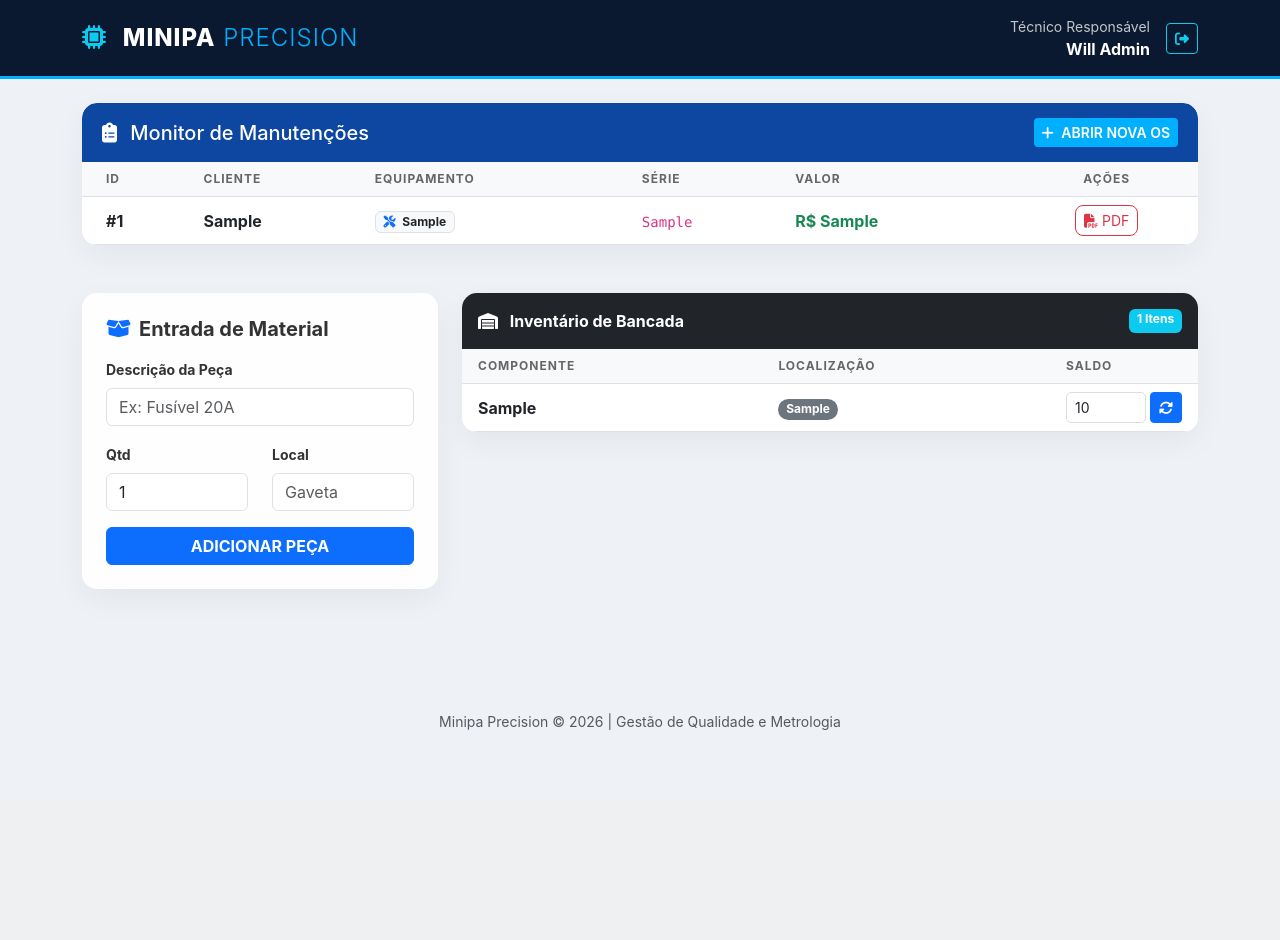
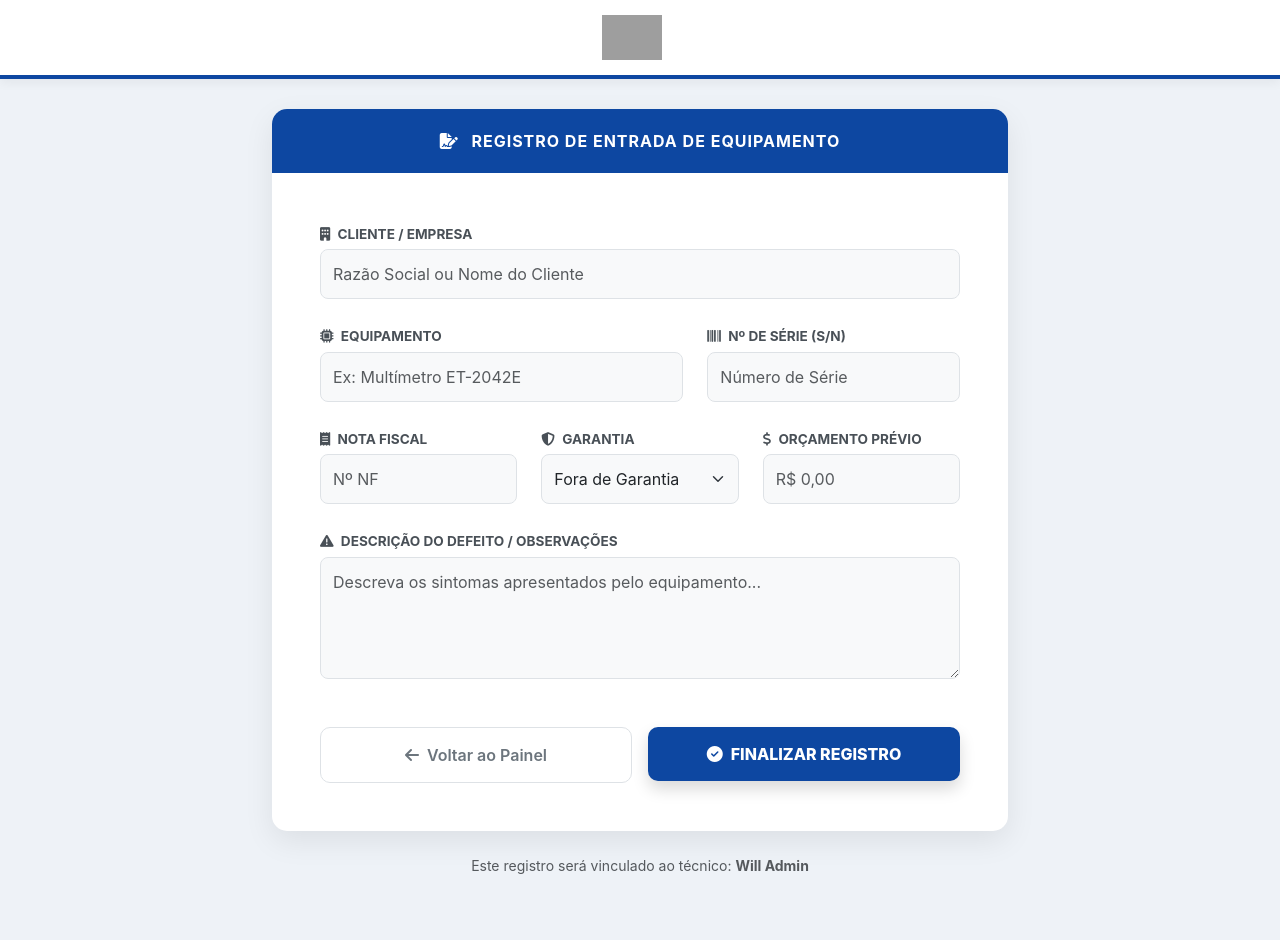
Before and after one commit to heavy-metal-tech/sistema_minipa, a Flask app: page /dashboard in a window 1280 px wide. Before the commit the page ends 730 px from the top, so only its background shows below. Run offline with Flask 3, Linux system fonts and the light colour scheme; a user stored in the database is signed in; tables that the repository leaves empty hold one stand-in row (values such as "Sample post"); grey boxes are pictures that could not be loaded.

Commit message:
Update dashboard.html

```diff
--- a/templates/dashboard.html
+++ b/templates/dashboard.html
@@ -3,190 +3,188 @@
 <head>
     <meta charset="UTF-8">
     <meta name="viewport" content="width=device-width, initial-scale=1.0">
-    <title>Minipa Precision | Industrial Management</title>
+    <title>Minipa Precision | Nova Ordem de Serviço</title>
     <link rel="stylesheet" href="https://cdn.jsdelivr.net/npm/bootstrap@5.3.0/dist/css/bootstrap.min.css">
     <link rel="stylesheet" href="https://cdnjs.cloudflare.com/ajax/libs/font-awesome/6.4.0/css/all.min.css">
     <style>
         :root {
-            --dark-blue: #0a192f;
             --minipa-blue: #0d47a1;
-            --accent-blue: #00b0ff;
-            --glass: rgba(255, 255, 255, 0.95);
+            --minipa-red: #d32f2f;
+            --tech-gray: #f8f9fa;
+            --border-color: #dee2e6;
         }
-        body { background-color: #eef2f7; font-family: 'Inter', sans-serif; color: #333; }
+        body {
+            background-color: #eef2f7;
+            font-family: 'Inter', 'Segoe UI', sans-serif;
+        }
 
-        /* Navbar de Luxo */
+        /* Navbar Superior */
         .navbar {
-            background: var(--dark-blue);
-            border-bottom: 3px solid var(--accent-blue);
-            padding: 15px 0;
+            background: white;
+            border-bottom: 4px solid var(--minipa-blue);
+            padding: 10px 0;
+            box-shadow: 0 4px 10px rgba(0,0,0,0.05);
         }
-        .navbar-brand { font-size: 1.5rem; letter-spacing: 1px; }
-        .logo-text { color: #fff; font-weight: 800; }
-        .logo-sub { color: var(--accent-blue); font-weight: 300; }
+        .navbar-brand img { height: 45px; }
 
-        /* Cards Estilizados */
-        .card-custom {
-            background: var(--glass);
+        /* Card Central */
+        .card-tech {
+            background: white;
             border: none;
             border-radius: 15px;
-            box-shadow: 0 10px 30px rgba(0,0,0,0.05);
-            transition: 0.3s;
+            box-shadow: 0 10px 30px rgba(0,0,0,0.08);
+            overflow: hidden;
+            margin-top: 30px;
         }
-        .card-custom:hover { transform: translateY(-5px); }
-
-        .header-section {
+        .card-header-tech {
             background: var(--minipa-blue);
             color: white;
-            padding: 15px 20px;
-            border-radius: 15px 15px 0 0;
-            display: flex;
-            justify-content: space-between;
-            align-items: center;
+            padding: 20px;
+            text-align: center;
+            font-weight: 700;
+            letter-spacing: 1px;
+            text-transform: uppercase;
         }
 
-        /* Tabela Profissional */
-        .table { margin-bottom: 0; }
-        .table thead th {
-            background: #f8f9fa;
+        /* Estilo dos Inputs */
+        .form-label {
+            font-size: 0.85rem;
+            font-weight: 700;
+            color: #495057;
             text-transform: uppercase;
-            font-size: 0.75rem;
-            letter-spacing: 1px;
-            color: #666;
-            border-top: none;
+            margin-bottom: 5px;
         }
-        .os-number { color: var(--minipa-blue); font-weight: 700; }
+        .form-control, .form-select {
+            border: 1px solid var(--border-color);
+            border-radius: 8px;
+            padding: 12px;
+            background-color: var(--tech-gray);
+            transition: all 0.3s;
+        }
+        .form-control:focus {
+            background-color: white;
+            border-color: var(--minipa-blue);
+            box-shadow: 0 0 0 4px rgba(13, 71, 161, 0.1);
+        }
 
         /* Botões */
-        .btn-action { border-radius: 8px; transition: 0.2s; }
-        .btn-add { background: var(--accent-blue); border: none; color: white; font-weight: 600; }
-        .btn-add:hover { background: #0091ea; box-shadow: 0 5px 15px rgba(0,176,255,0.4); }
+        .btn-save {
+            background: var(--minipa-blue);
+            color: white;
+            border: none;
+            padding: 15px;
+            border-radius: 10px;
+            font-weight: 800;
+            transition: 0.3s;
+            width: 100%;
+        }
+        .btn-save:hover {
+            background: #0a3a85;
+            transform: translateY(-2px);
+            box-shadow: 0 5px 15px rgba(13, 71, 161, 0.3);
+        }
+        .btn-cancel {
+            background: #fff;
+            color: #6c757d;
+            border: 1px solid var(--border-color);
+            padding: 15px;
+            border-radius: 10px;
+            font-weight: 600;
+            width: 100%;
+            text-decoration: none;
+            display: inline-block;
+            text-align: center;
+        }
+        .btn-cancel:hover { background: #f8f9fa; color: #333; }
 
-        /* Badge de Estoque */
-        .stock-input { max-width: 80px; border-radius: 5px; border: 1px solid #ddd; }
+        /* Ícones nos Inputs */
+        .input-group-text {
+            background-color: white;
+            border-right: none;
+            color: var(--minipa-blue);
+        }
+        .form-control-with-icon { border-left: none; }
     </style>
 </head>
 <body>
 
-<nav class="navbar navbar-dark mb-4">
-    <div class="container d-flex justify-content-between">
-        <a class="navbar-brand" href="#">
-            <i class="fas fa-microchip text-info me-2"></i>
-            <span class="logo-text">MINIPA</span> <span class="logo-sub">PRECISION</span>
+<nav class="navbar navbar-light">
+    <div class="container d-flex justify-content-center">
+        <a class="navbar-brand" href="{{ url_for('dashboard') }}">
+            <img src="{{ url_for('static', filename='logo.png') }}" alt="Minipa Logo">
         </a>
-        <div class="text-white d-flex align-items-center">
-            <div class="me-3 text-end">
-                <small class="d-block opacity-75">Técnico Responsável</small>
-                <span class="fw-bold">{{ current_user.nome_completo }}</span>
-            </div>
-            <a href="{{ url_for('logout') }}" class="btn btn-outline-info btn-sm"><i class="fas fa-sign-out-alt"></i></a>
-        </div>
     </div>
 </nav>
 
-<div class="container pb-5">
-    <div class="card-custom mb-5 overflow-hidden">
-        <div class="header-section">
-            <h5 class="mb-0"><i class="fas fa-clipboard-list me-2"></i> Monitor de Manutenções</h5>
-            <a href="{{ url_for('nova_os') }}" class="btn btn-add btn-sm">
-                <i class="fas fa-plus me-1"></i> ABRIR NOVA OS
-            </a>
+<div class="container mb-5">
+    <div class="row justify-content-center">
+        <div class="col-lg-8">
+            <div class="card-tech">
+                <div class="card-header-tech">
+                    <i class="fas fa-file-signature me-2"></i> Registro de Entrada de Equipamento
                 </div>
-        <div class="table-responsive">
-            <table class="table table-hover align-middle">
-                <thead>
-                    <tr>
-                        <th class="ps-4">ID</th>
-                        <th>Cliente</th>
-                        <th>Equipamento</th>
-                        <th>Série</th>
-                        <th>Valor</th>
-                        <th class="text-center">Ações</th>
-                    </tr>
-                </thead>
-                <tbody>
-                    {% for os in ordens %}
-                    <tr>
-                        <td class="ps-4 os-number">#{{ os.id }}</td>
-                        <td class="fw-bold">{{ os.cliente }}</td>
-                        <td><span class="badge bg-light text-dark border"><i class="fas fa-tools me-1 text-primary"></i> {{ os.equipamento }}</span></td>
-                        <td><code>{{ os.serie }}</code></td>
-                        <td class="text-success fw-bold">R$ {{ os.valor }}</td>
-                        <td class="text-center">
-                            <a href="{{ url_for('imprimir_os', id=os.id) }}" class="btn btn-sm btn-outline-danger btn-action" title="Gerar PDF para Matriz">
-                                <i class="fas fa-file-pdf"></i> PDF
-                            </a>
-                        </td>
-                    </tr>
-                    {% else %}
-                    <tr><td colspan="6" class="text-center py-5 text-muted">Aguardando novas ordens de serviço...</td></tr>
-                    {% endfor %}
-                </tbody>
-            </table>
+                <div class="card-body p-4 p-md-5">
+                    <form method="POST">
+                        <div class="mb-4">
+                            <label class="form-label"><i class="fas fa-building me-1"></i> Cliente / Empresa</label>
+                            <input type="text" name="cliente" class="form-control" placeholder="Razão Social ou Nome do Cliente" required>
+                        </div>
+
+                        <div class="row">
+                            <div class="col-md-7 mb-4">
+                                <label class="form-label"><i class="fas fa-microchip me-1"></i> Equipamento</label>
+                                <input type="text" name="equipamento" class="form-control" placeholder="Ex: Multímetro ET-2042E" required>
+                            </div>
+                            <div class="col-md-5 mb-4">
+                                <label class="form-label"><i class="fas fa-barcode me-1"></i> Nº de Série (S/N)</label>
+                                <input type="text" name="serie" class="form-control" placeholder="Número de Série" required>
                             </div>
                         </div>
 
                         <div class="row">
-        <div class="col-lg-4">
-            <div class="card-custom p-4 mb-4">
-                <h5 class="fw-bold mb-3"><i class="fas fa-box-open text-primary me-2"></i>Entrada de Material</h5>
-                <form action="{{ url_for('novo_item_estoque') }}" method="POST">
-                    <div class="mb-3">
-                        <label class="form-label small fw-bold">Descrição da Peça</label>
-                        <input type="text" name="componente" class="form-control" placeholder="Ex: Fusível 20A" required>
+                            <div class="col-md-4 mb-4">
+                                <label class="form-label"><i class="fas fa-receipt me-1"></i> Nota Fiscal</label>
+                                <input type="text" name="nota_fiscal" class="form-control" placeholder="Nº NF">
                             </div>
-                    <div class="row">
-                        <div class="col-6 mb-3">
-                            <label class="form-label small fw-bold">Qtd</label>
-                            <input type="number" name="quantidade" class="form-control" value="1">
+                            <div class="col-md-4 mb-4">
+                                <label class="form-label"><i class="fas fa-shield-alt me-1"></i> Garantia</label>
+                                <select name="garantia" class="form-select">
+                                    <option value="Não">Fora de Garantia</option>
+                                    <option value="Sim">Em Garantia</option>
+                                </select>
                             </div>
-                        <div class="col-6 mb-3">
-                            <label class="form-label small fw-bold">Local</label>
-                            <input type="text" name="posicao" class="form-control" placeholder="Gaveta">
+                            <div class="col-md-4 mb-4">
+                                <label class="form-label"><i class="fas fa-dollar-sign me-1"></i> Orçamento Prévio</label>
+                                <input type="text" name="valor" class="form-control" placeholder="R$ 0,00">
                             </div>
                         </div>
-                    <button type="submit" class="btn btn-primary w-100 fw-bold">ADICIONAR PEÇA</button>
+
+                        <div class="mb-5">
+                            <label class="form-label"><i class="fas fa-exclamation-triangle me-1"></i> Descrição do Defeito / Observações</label>
+                            <textarea name="defeito" class="form-control" rows="4" placeholder="Descreva os sintomas apresentados pelo equipamento..."></textarea>
+                        </div>
+
+                        <div class="row g-3">
+                            <div class="col-md-6">
+                                <a href="{{ url_for('dashboard') }}" class="btn btn-cancel">
+                                    <i class="fas fa-arrow-left me-2"></i>Voltar ao Painel
+                                </a>
+                            </div>
+                            <div class="col-md-6">
+                                <button type="submit" class="btn btn-save shadow">
+                                    <i class="fas fa-check-circle me-2"></i>FINALIZAR REGISTRO
+                                </button>
+                            </div>
+                        </div>
                     </form>
                 </div>
             </div>
-
-        <div class="col-lg-8">
-            <div class="card-custom overflow-hidden">
-                <div class="p-3 bg-dark text-white d-flex justify-content-between">
-                    <span class="fw-bold"><i class="fas fa-warehouse me-2"></i> Inventário de Bancada</span>
-                    <span class="badge bg-info">{{ estoque|length }} Itens</span>
-                </div>
-                <table class="table table-hover align-middle">
-                    <thead class="table-light">
-                        <tr>
-                            <th class="ps-3">Componente</th>
-                            <th>Localização</th>
-                            <th style="width: 140px;">Saldo</th>
-                        </tr>
-                    </thead>
-                    <tbody>
-                        {% for item in estoque %}
-                        <tr>
-                            <td class="ps-3 fw-bold">{{ item.componente }}</td>
-                            <td><span class="badge rounded-pill bg-secondary">{{ item.posicao }}</span></td>
-                            <td>
-                                <form action="{{ url_for('update_estoque', id=item.id) }}" method="POST" class="d-flex">
-                                    <input type="number" name="nova_quantidade" value="{{ item.quantidade }}" class="form-control form-control-sm stock-input me-1">
-                                    <button class="btn btn-sm btn-primary"><i class="fas fa-sync-alt"></i></button>
-                                </form>
-                            </td>
-                        </tr>
-                        {% endfor %}
-                    </tbody>
-                </table>
-            </div>
+            <p class="text-center mt-4 text-muted small">
+                Este registro será vinculado ao técnico: <strong>{{ current_user.nome_completo }}</strong>
+            </p>
         </div>
     </div>
 </div>
 
-<footer class="text-center text-muted mt-5 mb-4">
-    <small>Minipa Precision &copy; 2026 | Gestão de Qualidade e Metrologia</small>
-</footer>
-
 </body>
 </html>
```
Lines whose indentation alone changed are shown as unchanged.
